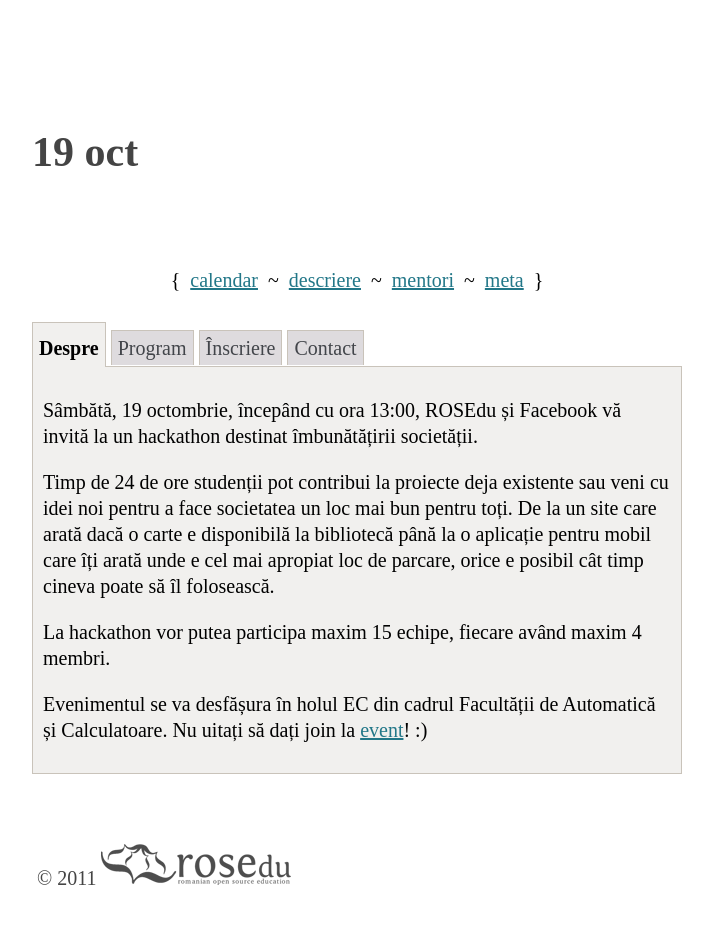
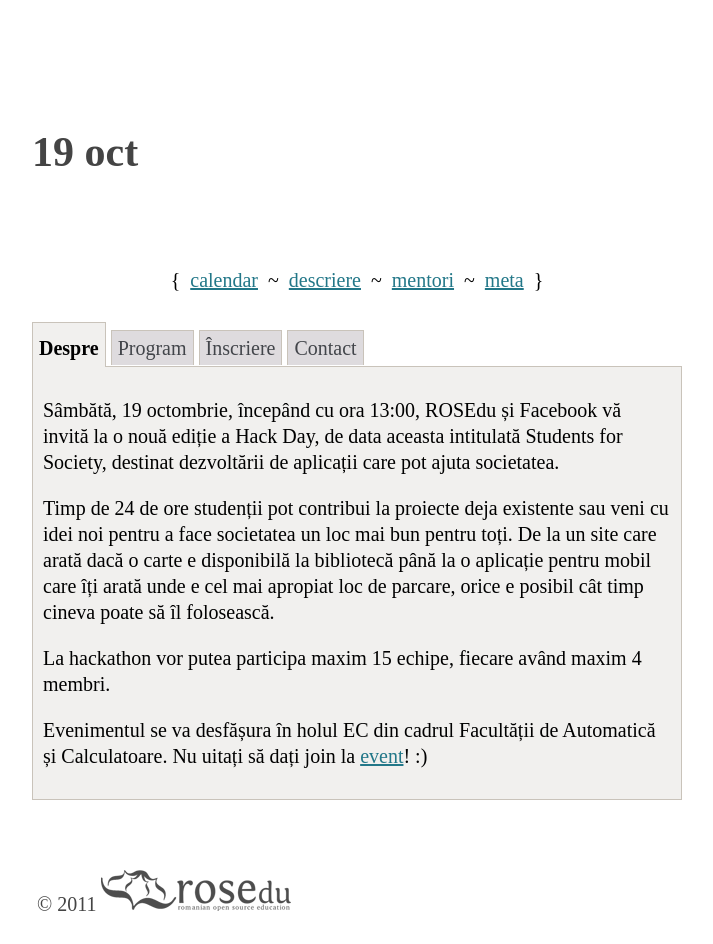
Before and after one commit to rosedu/hackday, a Jekyll site: the page built from _posts/2013-10-19-facebook.html, in a window 1280 px wide. Shown: the whole page, without its empty margins (283-996 px from the left). Built offline with Jekyll 4.4.1, drawn with Linux system fonts in a browser that asks for light colours; before the commit the page ends 918 px from its top, so only the background shows below that.

Commit message:
Update first paragraph.
Signed-off-by: Valentina Manea <valentina.manea.m@gmail.com>

```diff
--- a/_posts/2013-10-19-facebook.html
+++ b/_posts/2013-10-19-facebook.html
@@ -12,8 +12,8 @@
 <li><a href="#contact">Contact</a></li>
 </ul>
 <div class="tab_content" id="about">
-<p>Sâmbătă, 19 octombrie, începând cu ora 13:00, ROSEdu și Facebook vă
-invită la un hackathon destinat îmbunătățirii societății.</p>
+<p>Sâmbătă, 19 octombrie, începând cu ora 13:00, ROSEdu și Facebook vă invită la o nouă ediție a Hack Day,
+de data aceasta intitulată Students for Society, destinat dezvoltării de aplicații care pot ajuta societatea. </p>
 <p>Timp de 24 de ore studenții pot contribui la proiecte deja existente sau veni
 cu idei noi pentru a face societatea un loc mai bun pentru toți. De la un site
 care arată dacă o carte e disponibilă la bibliotecă până la o aplicație
```
